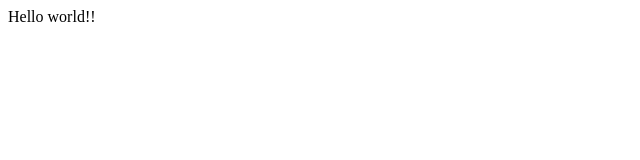
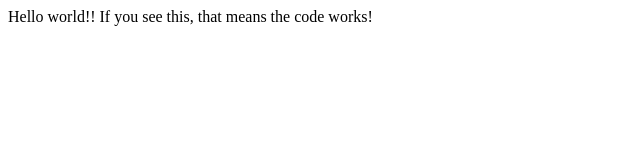
Before and after one commit to Vicillian/SteveWright, a plain HTML site: page index.html in a window 1280 px wide. Shown: the whole page, without its empty margins (0-640 px from the left). Drawn offline with Linux system fonts and the light colour scheme.

Commit message:
Test Test

```diff
--- a/index.html
+++ b/index.html
@@ -9,5 +9,6 @@
     </head>
     <body>
         Hello world!!
+        If you see this, that means the code works!
     </body>
 </html>
```
